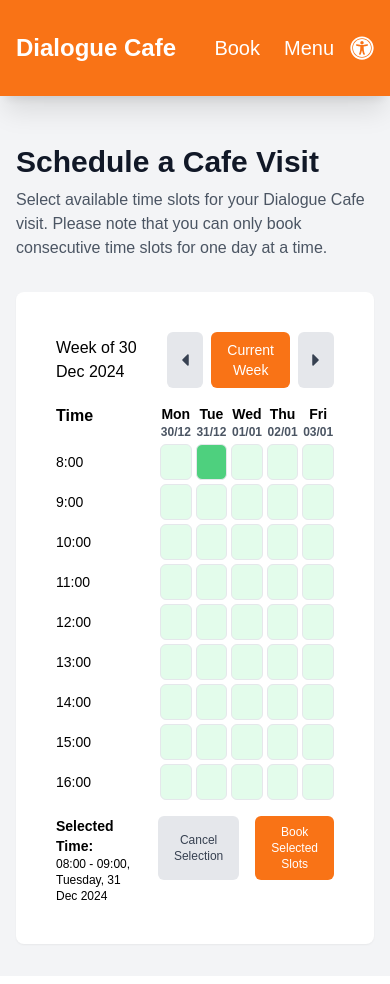
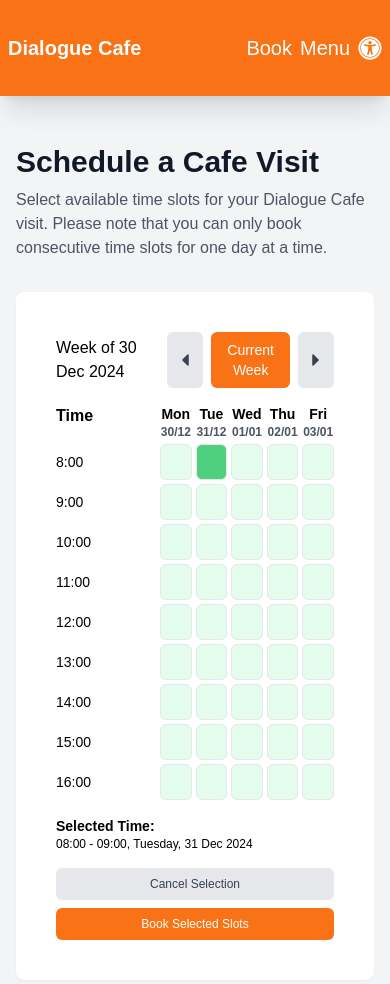
Before and after one commit to nblandos/dialogue-hub, a React (Vite) app in the folder frontend/: page / in a window 390 px wide. Both pictures are taken after a click on the element 211 px from the left and 462 px from the top of the page. Shown: the top 984 px of the page. Built offline with nearby package versions, Linux system fonts and the light colour scheme; a web font is replaced by a local one.

Commit message:
make header wrapping responsive

```diff
--- a/frontend/src/components/booking/schedule/SelectedTimeDisplay.jsx
+++ b/frontend/src/components/booking/schedule/SelectedTimeDisplay.jsx
@@ -1,7 +1,7 @@
 const SelectedTimeDisplay = ({ formattedTime, onCancel, onBook }) => {
   return (
     <div className="mt-4 space-y-4">
-      <div className="flex items-start justify-between">
+      <div className="flex flex-col items-start space-y-4 sm:flex-row sm:justify-between sm:space-y-0">
         <div className="mr-4 flex-grow">
           <h3 className="text-sm font-semibold md:text-base">Selected Time:</h3>
           <div
@@ -13,12 +13,12 @@ const SelectedTimeDisplay = ({ formattedTime, onCancel, onBook }) => {
           </div>
         </div>
 
-        <div className="flex space-x-4">
+        <div className="flex w-full flex-col space-y-2 sm:w-auto sm:flex-row sm:space-x-4 sm:space-y-0">
           <button
             tabIndex="0"
             data-screen-reader-text="Cancel Selection"
             onClick={onCancel}
-            className="rounded-md bg-gray-200 px-4 py-2 text-xs font-medium text-gray-700 transition-colors hover:bg-gray-300 md:text-sm"
+            className="w-full rounded-md bg-gray-200 px-4 py-2 text-xs font-medium text-gray-700 transition-colors hover:bg-gray-300 sm:w-auto md:text-sm"
           >
             Cancel Selection
           </button>
@@ -26,7 +26,7 @@ const SelectedTimeDisplay = ({ formattedTime, onCancel, onBook }) => {
             tabIndex="0"
             data-screen-reader-text="Book Selected Slots"
             onClick={onBook}
-            className="rounded-md bg-orange-500 px-4 py-2 text-xs font-medium text-white transition-colors hover:bg-orange-600 md:text-sm"
+            className="w-full rounded-md bg-orange-500 px-4 py-2 text-xs font-medium text-white transition-colors hover:bg-orange-600 sm:w-auto md:text-sm"
           >
             Book Selected Slots
           </button>
--- a/frontend/src/components/booking/schedule/TimeSlotGrid.jsx
+++ b/frontend/src/components/booking/schedule/TimeSlotGrid.jsx
@@ -27,11 +27,11 @@ const TimeSlotGrid = ({ days, hours, selectedSlots, onSlotClick }) => {
             key={day.full}
             className="text-center text-sm font-semibold md:text-base"
           >
-            <div className="hidden md:block">
+            <div className="hidden xl:block">
               <div>{day.full}</div>
               <div className="text-sm text-gray-600">{day.displayDate}</div>
             </div>
-            <div className="md:hidden">
+            <div className="xl:hidden">
               <div>{day.short}</div>
               <div className="text-xs text-gray-600">{day.displayDate}</div>
             </div>
--- a/frontend/src/components/header/Header.jsx
+++ b/frontend/src/components/header/Header.jsx
@@ -29,23 +29,23 @@ const Header = () => {
   }, [isDyslexicFont]);
 
   return (
-    <nav className="fixed inset-x-0 top-0 z-10 bg-orange-500 px-4 shadow-xl xl:px-16">
-      <div className="flex h-24 items-center justify-between">
+    <nav className="fixed inset-x-0 top-0 z-10 bg-orange-500 px-2 shadow-xl sm:px-4 xl:px-16">
+      <div className="flex min-h-[96px] items-center justify-between">
         <div
-          className="mr-6 text-2xl font-bold text-white xl:text-4xl"
+          className="mr-2 text-xl font-bold text-white sm:mr-6 sm:text-2xl xl:text-4xl"
           data-screen-reader-text="Dialogue Cafe"
         >
           Dialogue Cafe
         </div>
 
-        <div className="flex items-center gap-4 xl:gap-6">
-          {/* Nav Links */}
-          <div className="flex items-center gap-6 xl:mr-16 xl:gap-12">
+        <div className="flex items-center justify-end gap-2 sm:gap-4 xl:gap-6">
+          {/* Nav Links - allow wrapping */}
+          <div className="flex flex-wrap items-center justify-end gap-2 sm:gap-6 xl:mr-16 xl:gap-12">
             <NavLinks />
           </div>
 
-          {/* Desktop Accessibility Toggles */}
-          <div className="hidden items-center gap-4 xl:flex">
+          {/* Desktop Accessibility Toggles - no wrapping */}
+          <div className="hidden shrink-0 items-center gap-2 xl:flex">
             <HighContrastToggle
               isHighContrast={isHighContrast}
               setIsHighContrast={setIsHighContrast}
@@ -63,7 +63,7 @@ const Header = () => {
 
           {/* Mobile Menu Toggle Button with Accessibility Icon */}
           <button
-            className="text-white xl:hidden"
+            className="shrink-0 text-white xl:hidden"
             onClick={() => setIsMobileMenuOpen(!isMobileMenuOpen)}
             aria-label={
               isMobileMenuOpen
```
